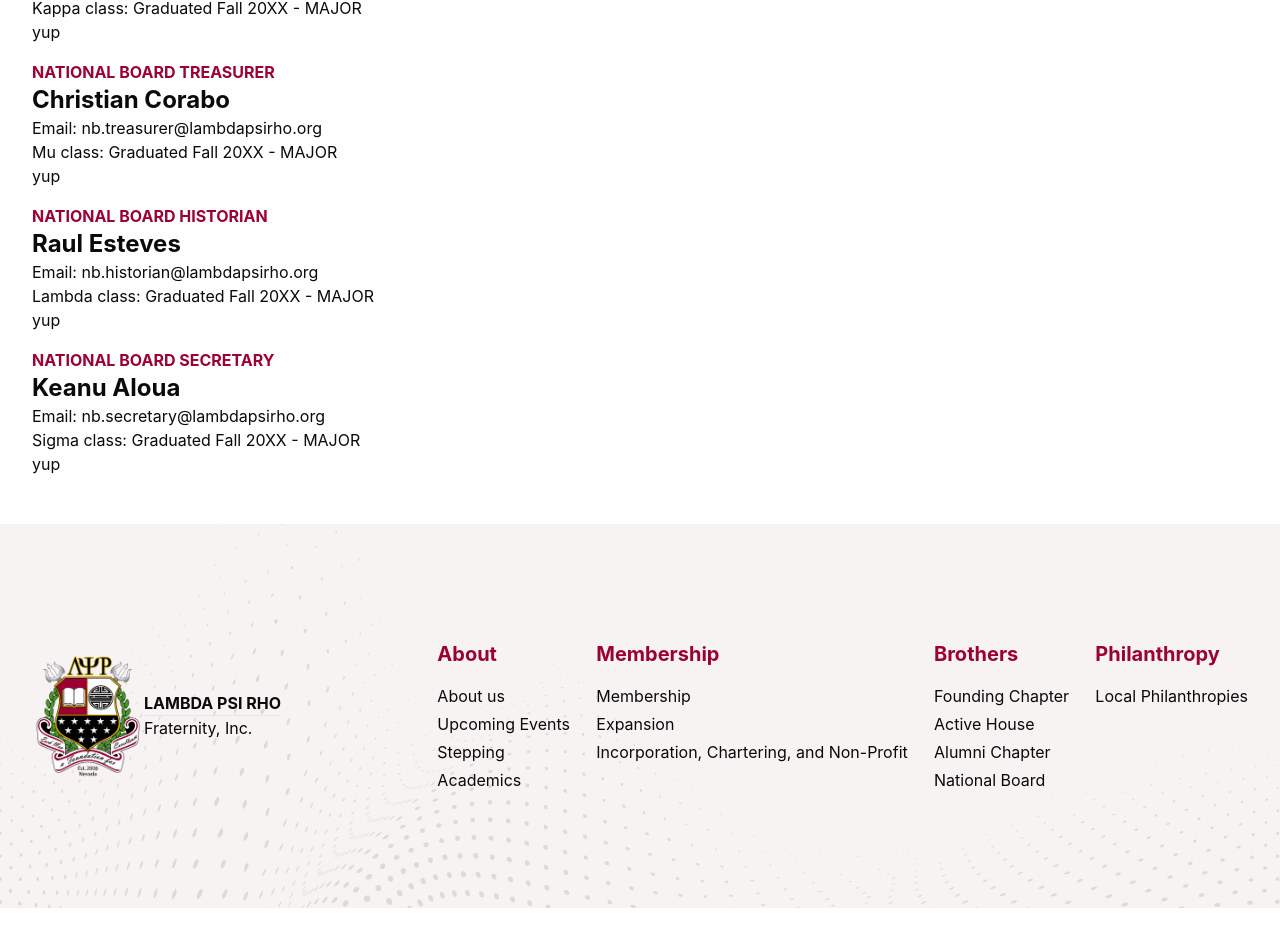
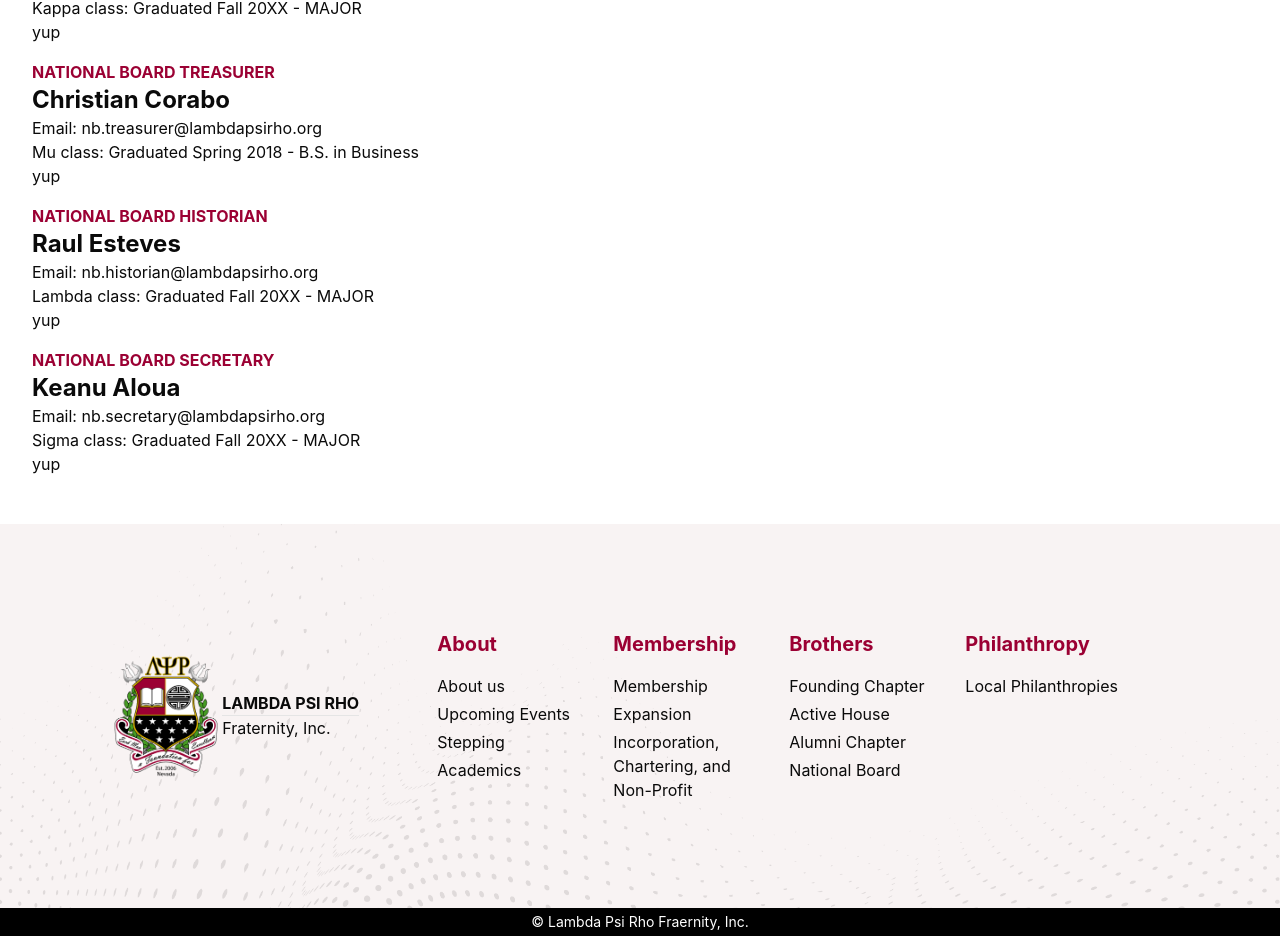
Before and after one commit to keanu-a/lpr-website, a React (Vite) app: page /national-board in a window 1280 px wide. Shown: the part 536-1472 px from the top of the page. Before the commit the page ends 1444 px from the top, so only its background shows below. Built offline with nearby package versions, Linux system fonts and the light colour scheme.

Commit message:
Added insta embed and socila links

```diff
--- a/package.json
+++ b/package.json
@@ -20,6 +20,7 @@
     "react": "^18.3.1",
     "react-dom": "^18.3.1",
     "react-router": "^7.1.1",
+    "react-social-media-embed": "^2.5.17",
     "tailwind-merge": "^2.6.0",
     "tailwindcss-animate": "^1.0.7"
   },
--- a/src/components/Footer.tsx
+++ b/src/components/Footer.tsx
@@ -8,20 +8,20 @@ import { Link } from "react-router";
 
 export default function Footer() {
   return (
-    <footer className="relative h-96 bg-red-900 bg-opacity-5">
+    <footer className="relative bg-red-900 bg-opacity-5 h-full md:h-96">
       <div
         className="absolute inset-0 bg-cover bg-center bg-no-repeat opacity-10 z-[-1]"
         style={{ backgroundImage: `url(${dots})` }}
       />
 
-      <MaxWidthContainer className="h-full items-center justify-between flex flex-col md:flex-row">
-        <CrestHeader />
+      <MaxWidthContainer className="h-full justify-between flex flex-col gap-8 md:gap-0 md:items-center md:flex-row">
+        <CrestHeader className="mx-auto" />
 
-        <div className="flex w-2/3 align-top justify-between">
+        <div className="flex flex-col w-2/3 align-top gap-4 md:flex-row md:flex-wrap">
           {navBarItems.map((item, itemIdx) => (
             <div key={itemIdx} className="flex flex-col gap-4">
               <h1 className="text-xl font-bold text-maroon">{item.title}</h1>
-              <ul className="flex flex-col gap-1">
+              <ul className="flex flex-col gap-1 w-40">
                 {item.links.map((link, linkIdx) => (
                   <li key={linkIdx}>
                     <Link to={link.href} className="hover:underline">
@@ -34,6 +34,10 @@ export default function Footer() {
           ))}
         </div>
       </MaxWidthContainer>
+
+      <p className="bg-black text-white text-sm flex justify-center py-1">
+        © Lambda Psi Rho Fraernity, Inc.
+      </p>
     </footer>
   );
 }
--- a/src/data/nationalBoard.ts
+++ b/src/data/nationalBoard.ts
@@ -1,4 +1,4 @@
-export const term: string = 'Fall 2024 - Spring 2026';
+export const term: string = "Fall 2024 - Spring 2026";
 
 export const nationalBoard: {
   name: string;
@@ -11,48 +11,49 @@ export const nationalBoard: {
   photo?: string;
 }[] = [
   {
-    name: 'Danny Phung',
-    position: 'National Board President',
-    email: 'nb.president@lambdapsirho.org',
-    class: 'Lambda',
-    graduation: 'Fall 20XX',
-    degree: 'MAJOR',
-    bio: 'yup',
+    name: "Danny Phung",
+    position: "National Board President",
+    email: "nb.president@lambdapsirho.org",
+    class: "Iota",
+    graduation: "Spring 2018",
+    degree:
+      "B.S. in Neuroscience, M.S. in Clinical Mental Health Counseling - Spring 2022",
+    bio: "yup",
   },
   {
-    name: 'Jacob Davis',
-    position: 'National Board Vice President',
-    email: 'nb.vicepresident@lambdapsirho.org',
-    class: 'Kappa',
-    graduation: 'Fall 20XX',
-    degree: 'MAJOR',
-    bio: 'yup',
+    name: "Jacob Davis",
+    position: "National Board Vice President",
+    email: "nb.vicepresident@lambdapsirho.org",
+    class: "Kappa",
+    graduation: "Fall 20XX",
+    degree: "MAJOR",
+    bio: "yup",
   },
   {
-    name: 'Christian Corabo',
-    position: 'National Board Treasurer',
-    email: 'nb.treasurer@lambdapsirho.org',
-    class: 'Mu',
-    graduation: 'Fall 20XX',
-    degree: 'MAJOR',
-    bio: 'yup',
+    name: "Christian Corabo",
+    position: "National Board Treasurer",
+    email: "nb.treasurer@lambdapsirho.org",
+    class: "Mu",
+    graduation: "Spring 2018",
+    degree: "B.S. in Business",
+    bio: "yup",
   },
   {
-    name: 'Raul Esteves',
-    position: 'National Board Historian',
-    email: 'nb.historian@lambdapsirho.org',
-    class: 'Lambda',
-    graduation: 'Fall 20XX',
-    degree: 'MAJOR',
-    bio: 'yup',
+    name: "Raul Esteves",
+    position: "National Board Historian",
+    email: "nb.historian@lambdapsirho.org",
+    class: "Lambda",
+    graduation: "Fall 20XX",
+    degree: "MAJOR",
+    bio: "yup",
   },
   {
-    name: 'Keanu Aloua',
-    position: 'National Board Secretary',
-    email: 'nb.secretary@lambdapsirho.org',
-    class: 'Sigma',
-    graduation: 'Fall 20XX',
-    degree: 'MAJOR',
-    bio: 'yup',
+    name: "Keanu Aloua",
+    position: "National Board Secretary",
+    email: "nb.secretary@lambdapsirho.org",
+    class: "Sigma",
+    graduation: "Fall 20XX",
+    degree: "MAJOR",
+    bio: "yup",
   },
 ];
--- a/src/pages/About/UpcomingEvents.tsx
+++ b/src/pages/About/UpcomingEvents.tsx
@@ -1,3 +1,14 @@
 export default function UpcomingEvents() {
-  return <div>UpcomingEvents</div>;
+  return (
+    <div>
+      <h1>Upcoming Events</h1>
+
+      {/* TODO:
+        - Include previous events and pictures
+        - Show upcoming events
+          - Philanthropy
+          - Rush
+    */}
+    </div>
+  );
 }
--- a/src/pages/Home.tsx
+++ b/src/pages/Home.tsx
@@ -1,7 +1,11 @@
+import { useEffect } from "react";
+import { InstagramEmbed } from "react-social-media-embed";
+
 import Nav from "../components/Nav";
 import heroBg from "../assets/active-house.jpg";
 import Footer from "@/components/Footer";
-import { useEffect } from "react";
+import { Link } from "react-router";
+import Title from "@/components/Title";
 
 export default function Home() {
   useEffect(() => {
@@ -28,6 +32,35 @@ export default function Home() {
           </h2>
         </div>
       </div>
+
+      <div className="my-8 flex gap-4 justify-center items-center">
+        <InstagramEmbed
+          url="https://www.instagram.com/lambdapsirho/"
+          className="max-w-96"
+        />
+
+        <div className="flex flex-col gap-4">
+          <Title title="Keep up with us" subtitle="Social Media" />
+
+          <div className="flex gap-2">
+            <Link
+              to="https://www.youtube.com/user/lambdapsirho"
+              target="_blank"
+              rel="noopener noreferrer"
+            >
+              Youtube
+            </Link>
+            <Link
+              to="https://www.instagram.com/lambdapsirho/"
+              target="_blank"
+              rel="noopener noreferrer"
+            >
+              Instagram
+            </Link>
+          </div>
+        </div>
+      </div>
+
       <Footer />
     </>
   );
```
Also changed, not shown: 1 other file (tests, documents, lock files or other folders).
